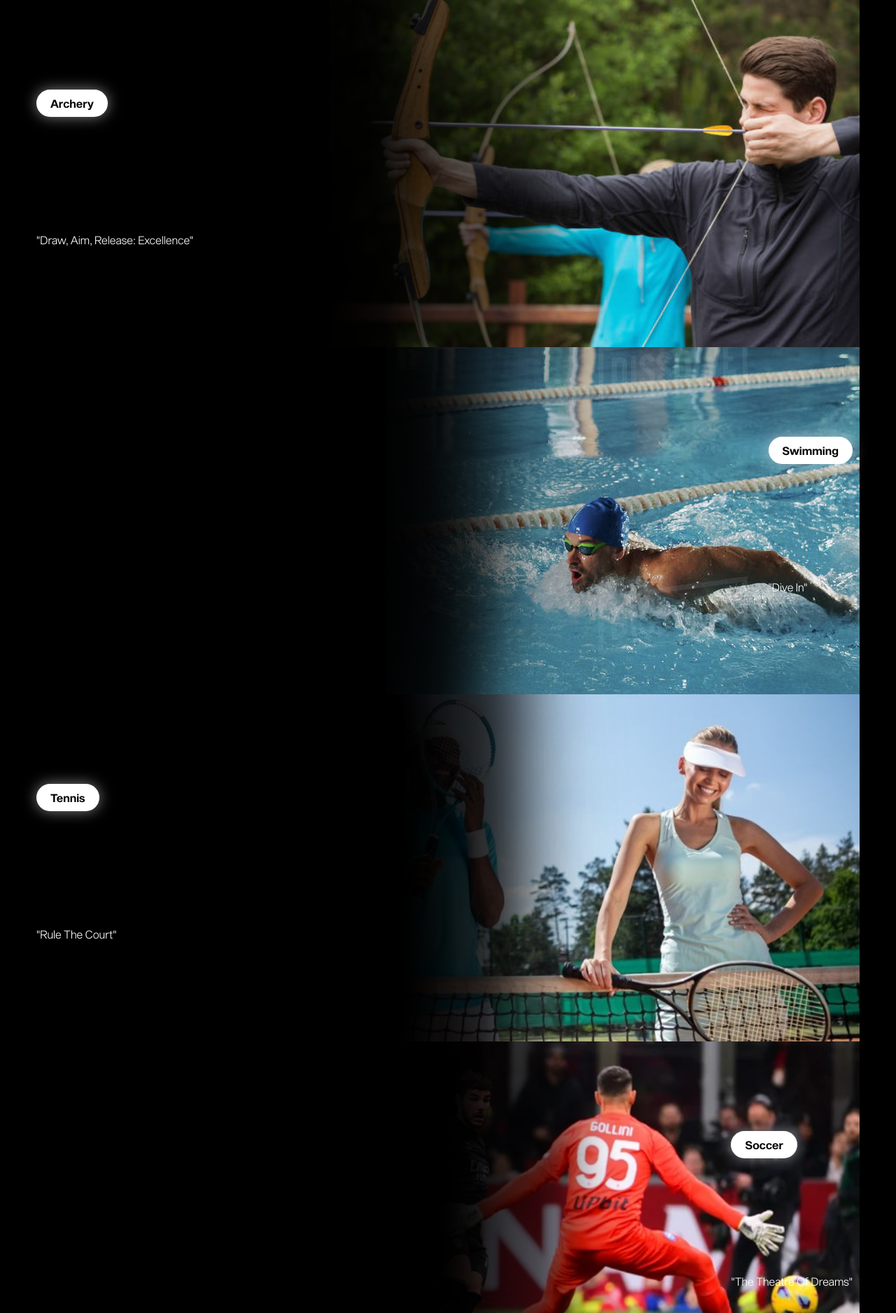
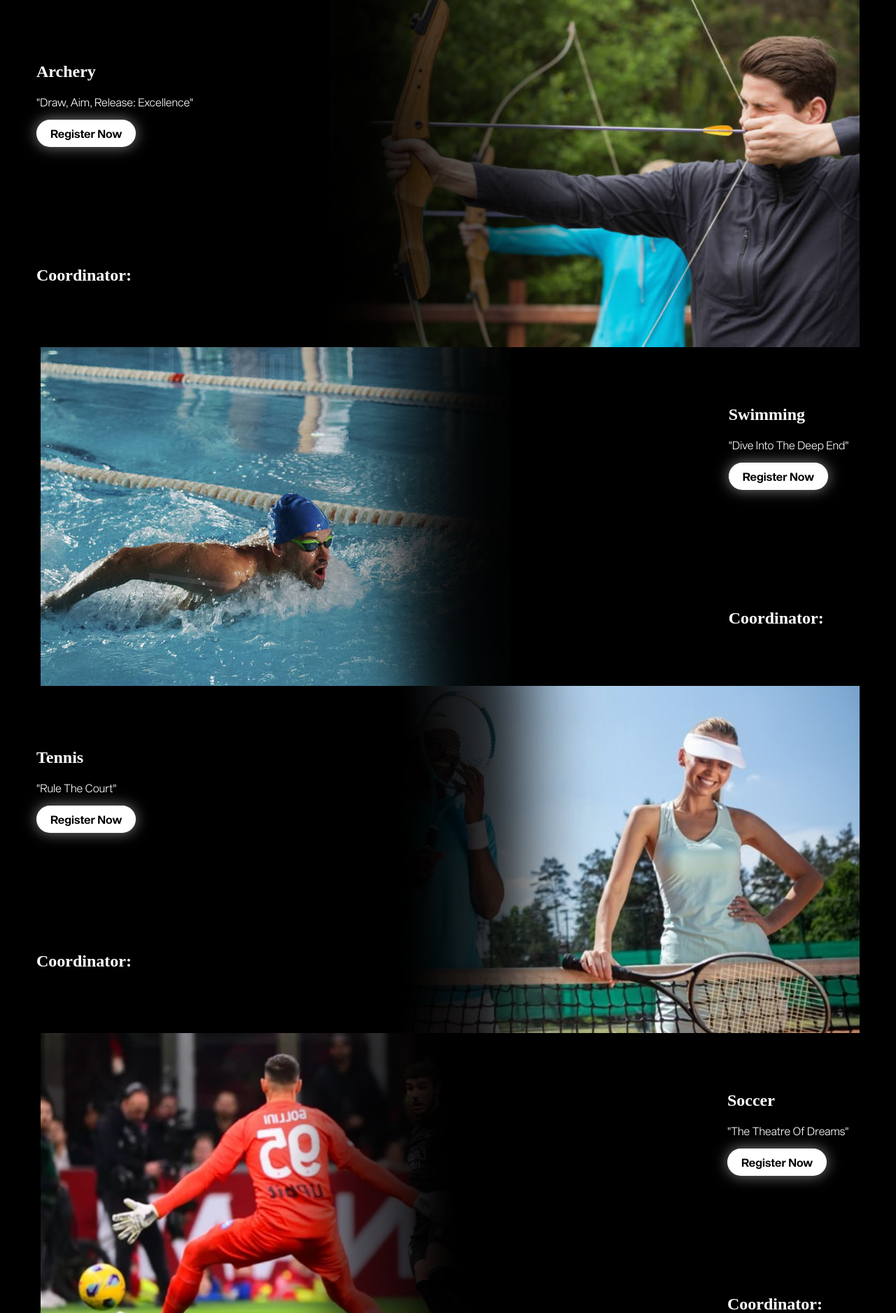
Before and after one commit to tomjoyce1/zorkfourteenth, a Flask app: page /clubs in a window 1280 px wide. Shown: the part 44-1920 px from the top of the page at 70% size. Run offline with Flask 3, Linux system fonts and the light colour scheme.

Commit message:
Club Page Done

```diff
--- a/templates/clubs.html
+++ b/templates/clubs.html
@@ -276,8 +276,10 @@
             <div class="feature-content">
                 <img src="static/archery.png" alt="Feature 1 Image">
                 <div class="text-content custom-left">
-                    <button class="button">Archery</button>
+                    <h2>Archery</h2>
                     <p>"Draw, Aim, Release: Excellence" </p>
+                    <button class="button">Register Now</button>
+                    <h2>Coordinator: </h2>
                 </div>
             </div>
         </div>
@@ -286,8 +288,11 @@
             <div class="feature-content">
                 <img src="static/swimming.png" alt="Feature 1 Image">
                 <div class="text-content">
-                    <button class="button">Swimming</button>
-                    <p>"Dive In" </p>
+                    <h2>Swimming</h2>
+                    <p>"Dive Into The Deep End" </p>
+                    <button class="button">Register Now</button>
+                    <h2>Coordinator: </h2>
+
                 </div>
             </div>
         </div>
@@ -296,8 +301,10 @@
             <div class="feature-content">
                 <img src="static/tennis.png" alt="Feature 1 Image">
                 <div class="text-content custom-left">
-                    <button class="button">Tennis</button>
+                    <h2>Tennis</h2>
                     <p>"Rule The Court" </p>
+                    <button class="button">Register Now</button>
+                    <h2>Coordinator: </h2>
                 </div>
             </div>
         </div>
@@ -306,8 +313,10 @@
             <div class="feature-content">
                 <img src="static/soccer.png" alt="Feature 1 Image">
                 <div class="text-content">
-                    <button class="button">Soccer</button>
+                    <h2>Soccer</h2>
                     <p>"The Theatre Of Dreams"</p>
+                    <button class="button">Register Now</button>
+                    <h2>Coordinator: </h2>
                 </div>
             </div>
         </div>
@@ -316,8 +325,10 @@
             <div class="feature-content">
                 <img src="static/hockey.png" alt="Feature 1 Image">
                 <div class="text-content custom-left">
-                    <button class="button">Hockey</button>
+                    <h2>Hockey</h2>
                     <p>"Stick With It"</p>
+                    <button class="button">Register Now</button>
+                    <h2>Coordinator: </h2>
                 </div>
             </div>
         </div>
```
Also changed, not shown: static/soccer.png, static/swimming.png.
